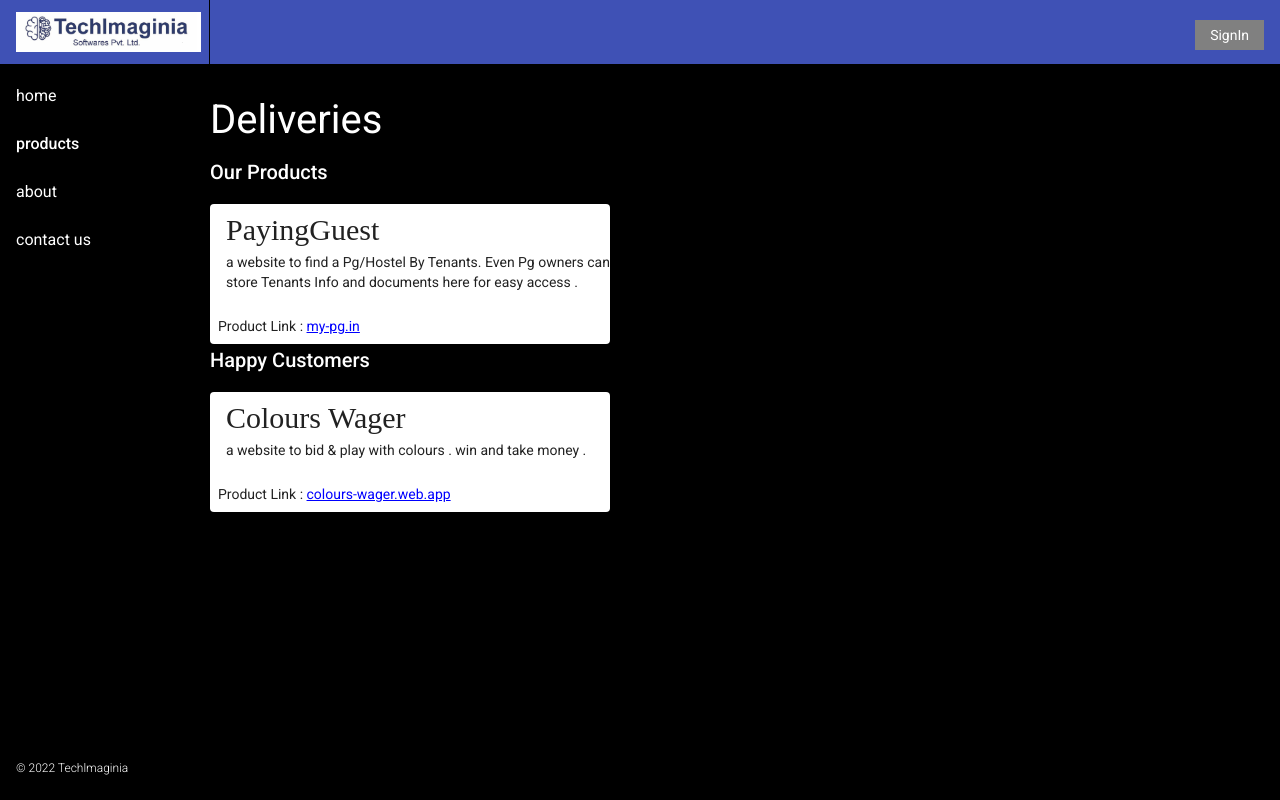
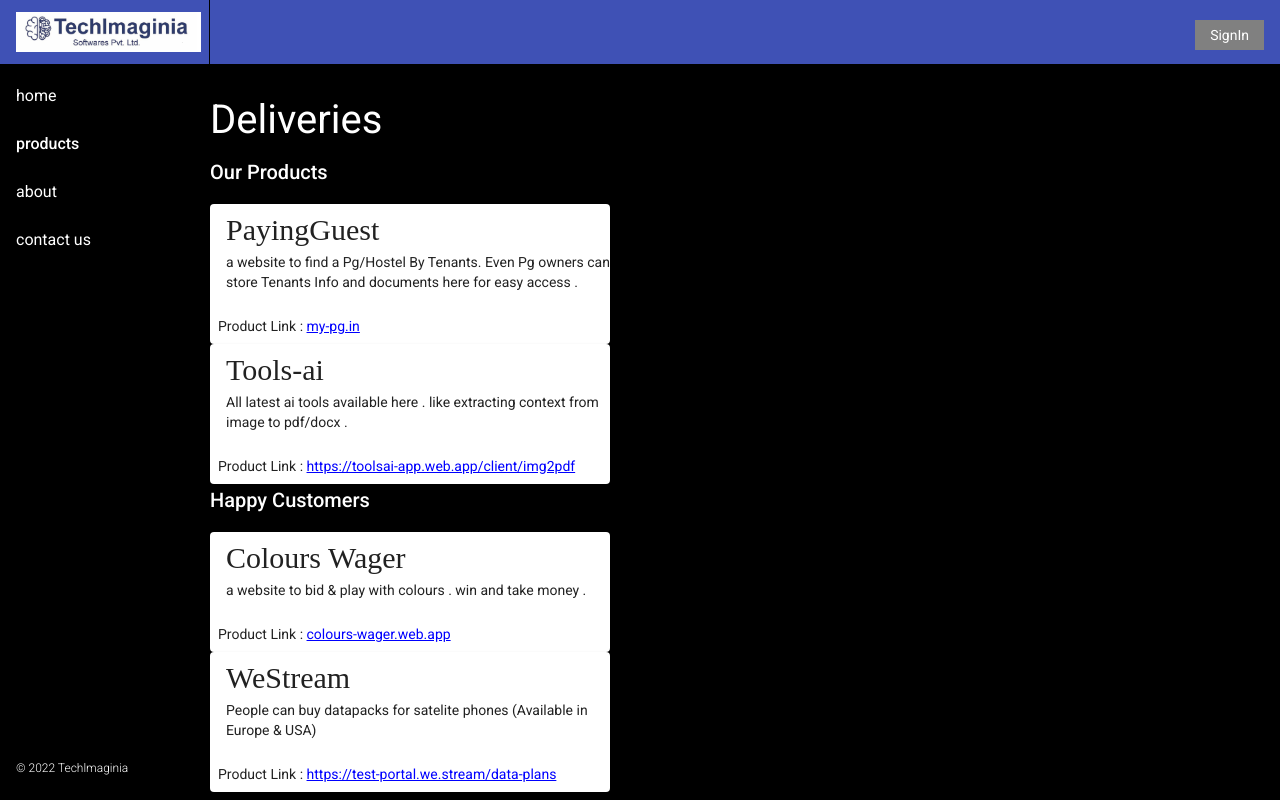
Before and after one commit to nabajyoti123/TechlmaginiaWeb, an Angular app: page /products in a window 1280 px wide. Built offline with nearby package versions, Linux system fonts and the light colour scheme.

Commit message:
updated products

```diff
--- a/src/app/pages/products/products.component.ts
+++ b/src/app/pages/products/products.component.ts
@@ -39,6 +39,15 @@
         prodURL : 'my-pg.in',
         license : 'GPL-3.0',
         font    : 'Cairo',
+      },
+      {
+        name: 'Tools-ai',
+        desc: `All latest ai tools available here . like extracting context from image to pdf/docx .`,
+        logoURL : 'https://toolsai-app.web.app/client/img2pdf',
+        repoURL : '',
+        prodURL : 'https://toolsai-app.web.app/client/img2pdf',
+        license : 'GPL-3.0',
+        font    : 'Cairo',
       }
     ]
 
@@ -51,6 +60,15 @@
         prodURL : 'colours-wager.web.app',
         license : '',
         font    : 'ABeeZee',
+      },
+      {
+        name: 'WeStream',
+        desc: `People can buy datapacks for satelite phones (Available in Europe & USA)`,
+        logoURL : 'https://test-portal.we.stream/data-plans',
+        repoURL : '',
+        prodURL : 'https://test-portal.we.stream/data-plans',
+        license : 'GPL-3.0',
+        font    : 'Cairo',
       }/*,
       {
         name: 'testla',
```
